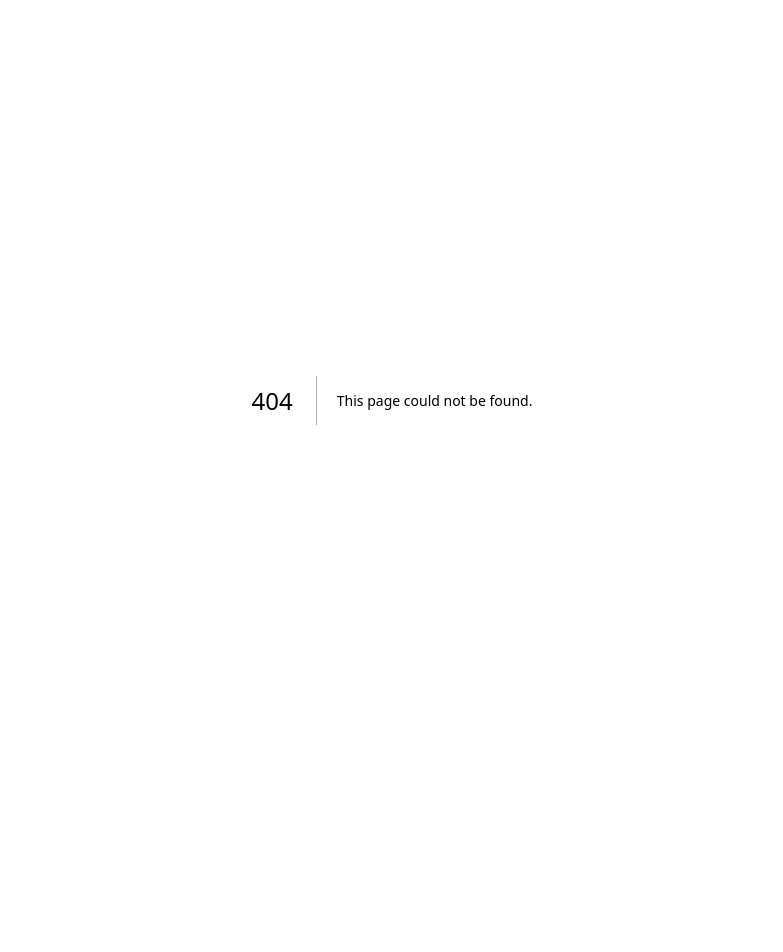
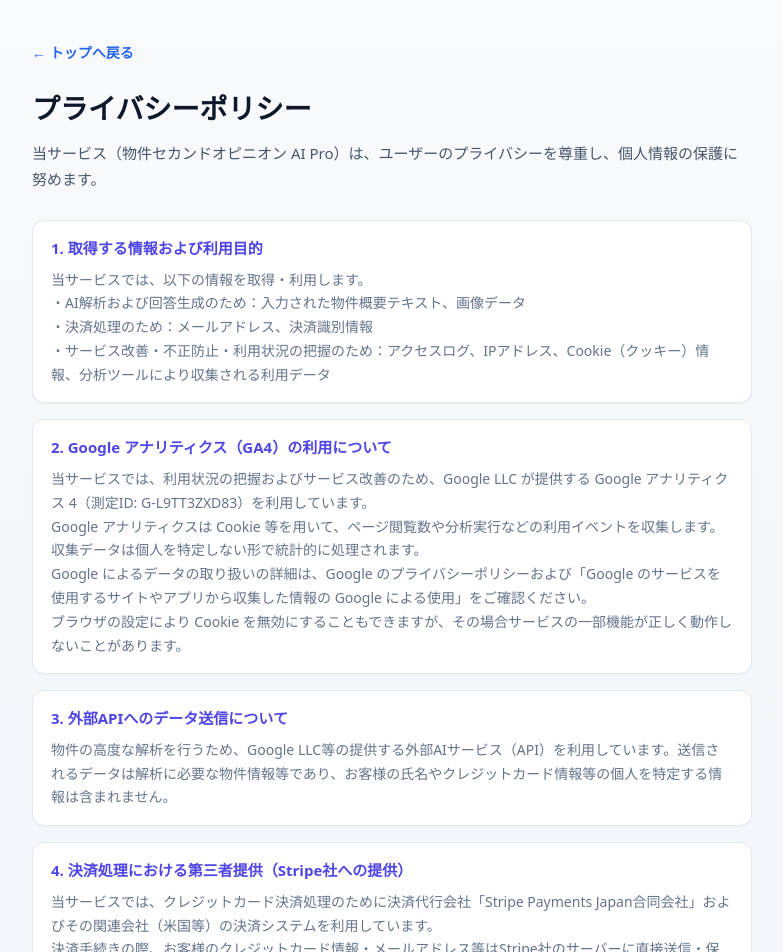
Before and after one commit to cottageofhk091-code/Real-Estate-SO, a Next.js app: page /privacy in a window 1280 px wide. Before the commit this address had no page. Shown: the top 952 px of the page, without its empty margins (248-1031 px from the left). Before the commit the page ends 800 px from the top, so only its background shows below. Built offline with nearby package versions, Linux system fonts and the light colour scheme.

Commit message:
feat: add GA4 analytics and privacy policy page

```diff
--- a/app/layout.tsx
+++ b/app/layout.tsx
@@ -2,6 +2,7 @@
 import './globals.css';
 import type { Metadata } from 'next';
 import { Analytics } from '@vercel/analytics/next';
+import { GoogleAnalytics } from '@next/third-parties/google';
 
 export const metadata: Metadata = {
   title: '不動産AIセカンドオピニオン',
@@ -25,6 +26,7 @@ export default function RootLayout({
       <body>
         {children}
         <Analytics />
+        <GoogleAnalytics gaId="G-L9TT3ZXD83" />
       </body>
     </html>
   );
--- a/app/page.tsx
+++ b/app/page.tsx
@@ -2,7 +2,9 @@
 
 import { useState, useEffect, useRef, type CSSProperties, type FormEvent, type ChangeEvent } from 'react';
 import { useRouter } from 'next/navigation';
+import Link from 'next/link';
 import { track } from '@vercel/analytics';
+import { sendGAEvent } from '@next/third-parties/google';
 import { SubscriptionManageButton } from '@/components/SubscriptionManageButton';
 import {
   PRICE_MONTHLY_FIRST_YEN,
@@ -1109,6 +1111,16 @@ ${result.viewingChecklist.map((v) => `[ ] ${v}`).join('\n')}
       console.log('分析成功: URLを更新します', newCount);
       // パスベースで URL を更新（Vercel Web Analytics の「ページ」集計用）
       router.push('/success', { scroll: false });
+
+      try {
+        sendGAEvent('event', 'analyze_executed', {
+          analysis_count: newCount,
+          property_type: propertyType,
+          household_type: householdType,
+        });
+      } catch (gaErr) {
+        console.warn('[analyze] GA4 event failed', gaErr);
+      }
 
       try {
         track('analyze_executed');
@@ -2566,9 +2578,9 @@ ${result.viewingChecklist.map((v) => `[ ] ${v}`).join('\n')}
             特定商取引法に基づく表記
           </button>
           <span style={{ color: COLORS.elevated }}>|</span>
-          <button className="footer-link" onClick={() => setActiveModal('privacy')}>
+          <Link href="/privacy" className="footer-link" style={{ textDecoration: 'none' }}>
             プライバシーポリシー
-          </button>
+          </Link>
           <span style={{ color: COLORS.elevated }}>|</span>
           <button
             className="footer-link"
@@ -2792,22 +2804,26 @@ ${result.viewingChecklist.map((v) => `[ ] ${v}`).join('\n')}
                   {[
                     {
                       t: '1. 取得する情報および利用目的',
-                      b: '当サービスでは、以下の情報を取得・利用します。\n・AI解析および回答生成のため：入力された物件概要テキスト、画像データ\n・決済処理のため：メールアドレス、決済識別情報\n・サービス改善・不正防止のため：アクセスログ、IPアドレス、クッキー（Cookie）情報',
+                      b: '当サービスでは、以下の情報を取得・利用します。\n・AI解析および回答生成のため：入力された物件概要テキスト、画像データ\n・決済処理のため：メールアドレス、決済識別情報\n・サービス改善・不正防止・利用状況の把握のため：アクセスログ、IPアドレス、Cookie（クッキー）情報、分析ツールにより収集される利用データ',
                     },
                     {
-                      t: '2. 外部APIへのデータ送信について',
+                      t: '2. Google アナリティクス（GA4）の利用について',
+                      b: '当サービスでは、利用状況の把握およびサービス改善のため、Google LLC が提供する Google アナリティクス 4（測定ID: G-L9TT3ZXD83）を利用しています。\nGoogle アナリティクスは Cookie 等を用いて、ページ閲覧数や分析実行などの利用イベントを収集します。収集データは個人を特定しない形で統計的に処理されます。',
+                    },
+                    {
+                      t: '3. 外部APIへのデータ送信について',
                       b: '物件の高度な解析を行うため、Google LLC等の提供する外部AIサービス（API）を利用しています。送信されるデータは解析に必要な物件情報等であり、お客様の氏名やクレジットカード情報等の個人を特定する情報は含まれません。',
                     },
                     {
-                      t: '3. 決済処理における第三者提供（Stripe社への提供）',
+                      t: '4. 決済処理における第三者提供（Stripe社への提供）',
                       b: '当サービスでは、クレジットカード決済処理のために決済代行会社「Stripe Payments Japan合同会社」およびその関連会社（米国等）の決済システムを利用しています。\n決済手続きの際、お客様のクレジットカード情報・メールアドレス等はStripe社のサーバーに直接送信・保護され、当サービスのサーバーにはクレジットカード情報は一切保持されません。',
                     },
                     {
-                      t: '4. 第三者提供の制限',
-                      b: '前項の決済代行業者への委託および法令に基づく場合を除き、取得した個人情報をユーザーの同意なく第三者に提供・開示することはありません。',
+                      t: '5. 第三者提供の制限',
+                      b: '前項の決済代行業者への委託、分析ツール提供者への統計データの提供、および法令に基づく場合を除き、取得した個人情報をユーザーの同意なく第三者に提供・開示することはありません。',
                     },
                     {
-                      t: '5. お問い合わせ窓口',
+                      t: '6. お問い合わせ窓口',
                       b: '個人情報の取り扱いに関するお問い合わせは、サイト内のお問い合わせフォーム、または support@cloudflowriver.com よりご連絡ください。',
                     },
                   ].map((item) => (
--- /dev/null
+++ b/app/privacy/page.tsx
@@ -0,0 +1,107 @@
+import type { Metadata } from 'next';
+import Link from 'next/link';
+
+export const metadata: Metadata = {
+  title: 'プライバシーポリシー | 物件セカンドオピニオン AI',
+  description: '物件セカンドオピニオン AI Pro のプライバシーポリシー',
+};
+
+const SECTIONS = [
+  {
+    t: '1. 取得する情報および利用目的',
+    b: '当サービスでは、以下の情報を取得・利用します。\n・AI解析および回答生成のため：入力された物件概要テキスト、画像データ\n・決済処理のため：メールアドレス、決済識別情報\n・サービス改善・不正防止・利用状況の把握のため：アクセスログ、IPアドレス、Cookie（クッキー）情報、分析ツールにより収集される利用データ',
+  },
+  {
+    t: '2. Google アナリティクス（GA4）の利用について',
+    b: '当サービスでは、利用状況の把握およびサービス改善のため、Google LLC が提供する Google アナリティクス 4（測定ID: G-L9TT3ZXD83）を利用しています。\nGoogle アナリティクスは Cookie 等を用いて、ページ閲覧数や分析実行などの利用イベントを収集します。収集データは個人を特定しない形で統計的に処理されます。\nGoogle によるデータの取り扱いの詳細は、Google のプライバシーポリシーおよび「Google のサービスを使用するサイトやアプリから収集した情報の Google による使用」をご確認ください。\nブラウザの設定により Cookie を無効にすることもできますが、その場合サービスの一部機能が正しく動作しないことがあります。',
+  },
+  {
+    t: '3. 外部APIへのデータ送信について',
+    b: '物件の高度な解析を行うため、Google LLC等の提供する外部AIサービス（API）を利用しています。送信されるデータは解析に必要な物件情報等であり、お客様の氏名やクレジットカード情報等の個人を特定する情報は含まれません。',
+  },
+  {
+    t: '4. 決済処理における第三者提供（Stripe社への提供）',
+    b: '当サービスでは、クレジットカード決済処理のために決済代行会社「Stripe Payments Japan合同会社」およびその関連会社（米国等）の決済システムを利用しています。\n決済手続きの際、お客様のクレジットカード情報・メールアドレス等はStripe社のサーバーに直接送信・保護され、当サービスのサーバーにはクレジットカード情報は一切保持されません。',
+  },
+  {
+    t: '5. 第三者提供の制限',
+    b: '前項の決済代行業者への委託、分析ツール提供者への統計データの提供、および法令に基づく場合を除き、取得した個人情報をユーザーの同意なく第三者に提供・開示することはありません。',
+  },
+  {
+    t: '6. お問い合わせ窓口',
+    b: '個人情報の取り扱いに関するお問い合わせは、サイト内のお問い合わせフォーム、または support@cloudflowriver.com よりご連絡ください。',
+  },
+] as const;
+
+export default function PrivacyPage() {
+  return (
+    <main
+      style={{
+        minHeight: '100vh',
+        background: 'linear-gradient(180deg, #f8fafc 0%, #f1f5f9 100%)',
+        color: '#0f172a',
+        padding: '40px 20px 64px',
+      }}
+    >
+      <div style={{ maxWidth: '720px', margin: '0 auto' }}>
+        <Link
+          href="/"
+          style={{
+            display: 'inline-block',
+            marginBottom: '24px',
+            color: '#2563eb',
+            fontSize: '14px',
+            fontWeight: 600,
+            textDecoration: 'none',
+          }}
+        >
+          ← トップへ戻る
+        </Link>
+
+        <h1 style={{ fontSize: '28px', fontWeight: 800, margin: '0 0 12px' }}>
+          プライバシーポリシー
+        </h1>
+        <p style={{ margin: '0 0 28px', lineHeight: 1.7, color: '#475569', fontSize: '15px' }}>
+          当サービス（物件セカンドオピニオン AI Pro）は、ユーザーのプライバシーを尊重し、個人情報の保護に努めます。
+        </p>
+
+        <div style={{ display: 'flex', flexDirection: 'column', gap: '16px' }}>
+          {SECTIONS.map((item) => (
+            <section
+              key={item.t}
+              style={{
+                backgroundColor: '#ffffff',
+                border: '1px solid #e2e8f0',
+                borderRadius: '12px',
+                padding: '16px 18px',
+                boxShadow: '0 1px 2px rgba(15, 23, 42, 0.04)',
+              }}
+            >
+              <h2
+                style={{
+                  margin: '0 0 8px',
+                  fontSize: '15px',
+                  fontWeight: 700,
+                  color: '#4f46e5',
+                }}
+              >
+                {item.t}
+              </h2>
+              <p
+                style={{
+                  margin: 0,
+                  fontSize: '14px',
+                  color: '#64748b',
+                  whiteSpace: 'pre-line',
+                  lineHeight: 1.7,
+                }}
+              >
+                {item.b}
+              </p>
+            </section>
+          ))}
+        </div>
+      </div>
+    </main>
+  );
+}
--- a/package.json
+++ b/package.json
@@ -11,6 +11,7 @@
   "dependencies": {
     "@google/genai": "^2.15.0",
     "@google/generative-ai": "^0.24.1",
+    "@next/third-parties": "^16.3.4",
     "@sentry/nextjs": "^10.69.0",
     "@stripe/stripe-js": "^9.12.1",
     "@upstash/redis": "^1.38.2",
```
Also changed, not shown: 1 other file (tests, documents, lock files or other folders).
